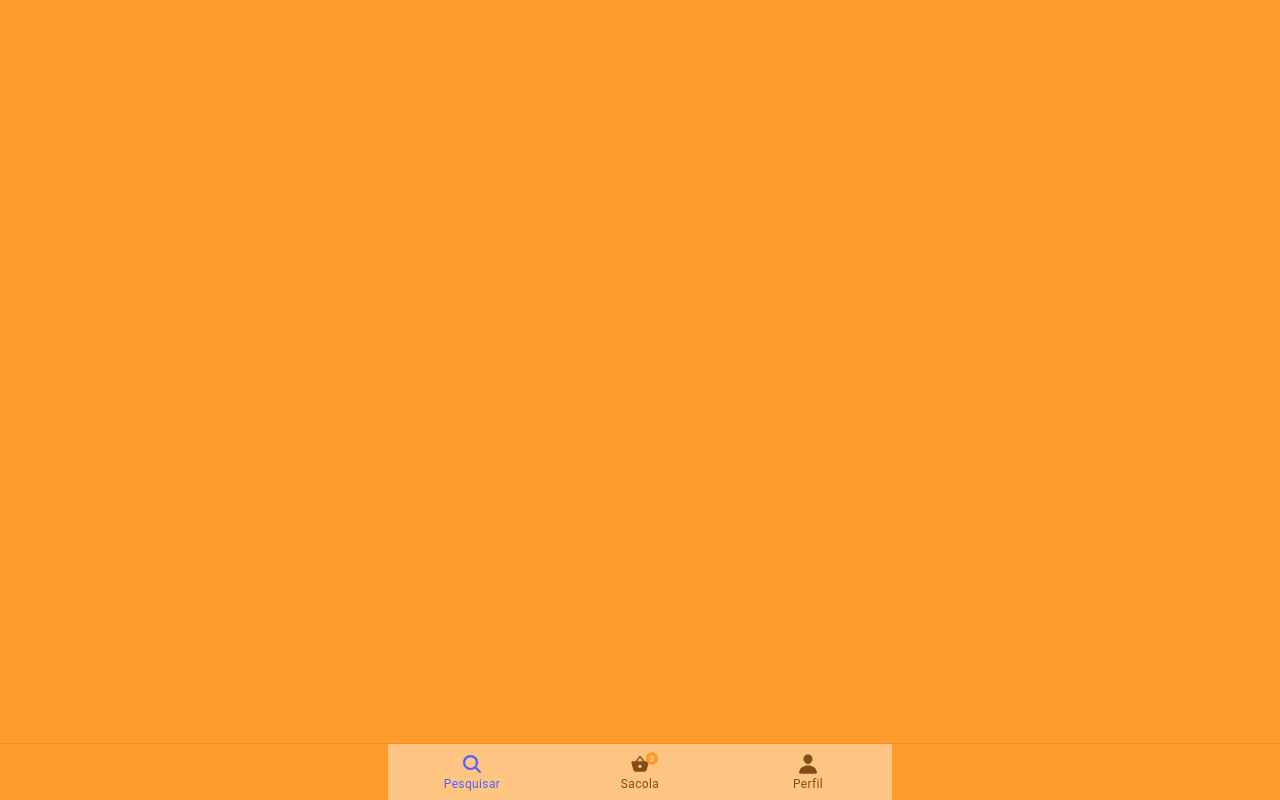
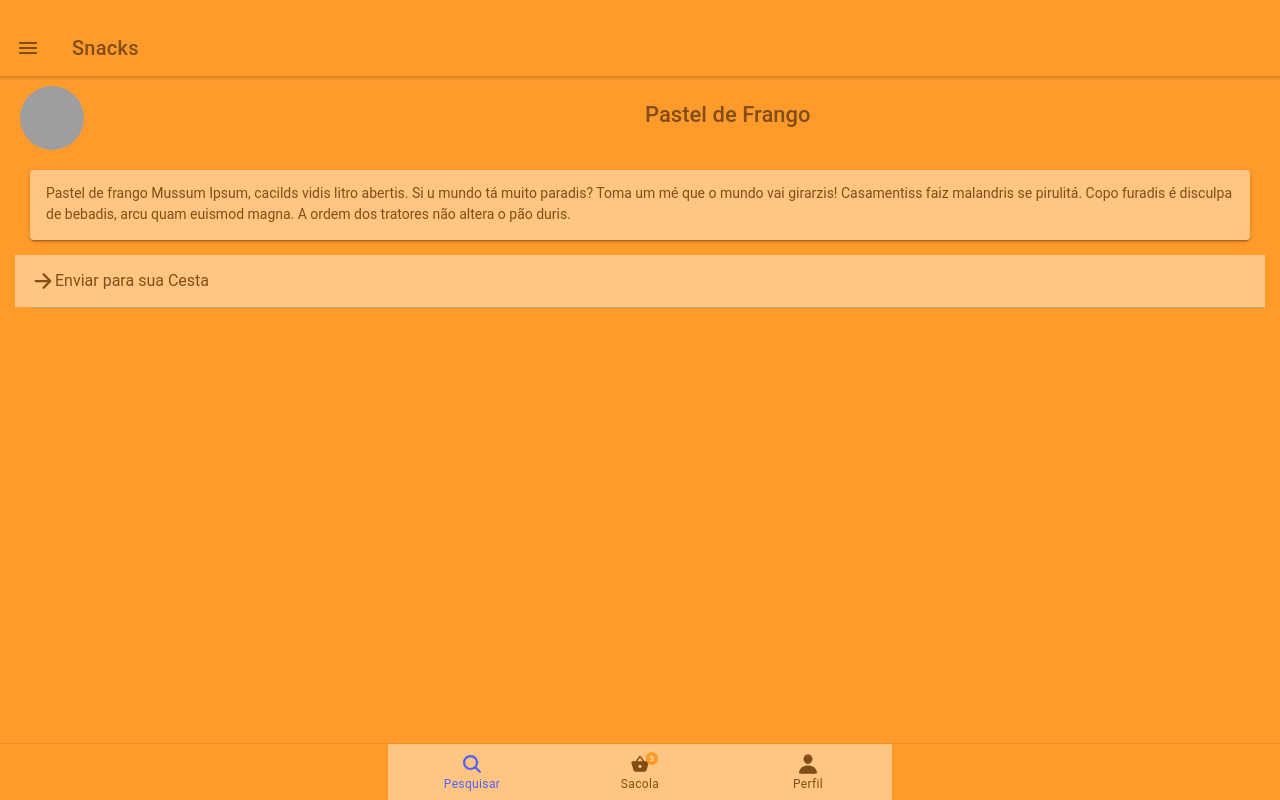
Before and after one commit to geovanef46/snacks-stand, a React (Create React App) app: page /search/1 in a window 1280 px wide. Built offline with nearby package versions, Linux system fonts and the light colour scheme; grey boxes are pictures that could not be loaded.

Commit message:
Item Details, add snaks

```diff
--- /dev/null
+++ b/src/components/SnackDetails/index.tsx
@@ -0,0 +1,69 @@
+import React from "react";
+import {
+    IonItem,
+    IonAvatar,
+    IonLabel,
+    IonGrid,
+    IonRow,
+    IonCol,
+    IonCard,
+    IonCardContent,
+    IonButton,
+    IonItemSliding,
+    IonItemOptions,
+    IonItemOption,
+    IonIcon,
+} from "@ionic/react";
+
+import Snack from "../../models/Snack";
+import { basket, arrowForward } from "ionicons/icons";
+
+type SnackItemParams = {
+    snack: Snack;
+};
+
+const SnackItem = ({ snack }: SnackItemParams) => {
+
+    return (
+        <IonGrid>
+            <IonRow>
+                <IonCol>
+                <IonAvatar>
+                <img src="https://gravatar.com/avatar/dba6bae8c566f9d4041fb9cd9ada7741?d=identicon&f=y" />
+              </IonAvatar>
+                </IonCol>
+                <IonCol>
+                        <h3>{snack.name}</h3>
+                </IonCol>
+            </IonRow>
+            <IonRow>
+                <IonCol>
+                    <IonCard color="light">
+                        <IonCardContent color="dark">
+                            <p>{snack.description}</p>
+                        </IonCardContent>
+                    </IonCard>
+                </IonCol>
+            </IonRow>
+            <IonRow>
+
+            </IonRow>
+            <IonRow >
+            <IonItemSliding>
+            <IonItemOptions side="start">
+              <IonItemOption color="dark" expandable>
+                <IonIcon icon={basket} slot="icon-only" />
+              </IonItemOption>
+            </IonItemOptions>
+            <IonItem color="light">
+              <IonIcon icon={arrowForward} color="dark" />
+              <p>Enviar para sua Cesta</p>
+            </IonItem>
+          </IonItemSliding>
+            </IonRow>
+        </IonGrid>
+
+    );
+};
+
+export default SnackItem;
--- a/src/components/SnackItem/index.tsx
+++ b/src/components/SnackItem/index.tsx
@@ -9,7 +9,7 @@ import {
   IonIcon,
 } from "@ionic/react";
 import { basket, trash, heart } from "ionicons/icons";
-
+import { useHistory, useParams } from "react-router-dom";
 import Snack from "../../models/Snack";
 import "./styles.css";
 
@@ -20,12 +20,20 @@ type SnackItemParams = {
 };
 
 const SnackItem = ({ snack, removeSnack, isAdd }: SnackItemParams) => {
+  const { id } = useParams<{ id: string }>();
+
   const itemSlidingRef = useRef<HTMLIonItemSlidingElement>(null);
 
+  const history = useHistory();
+
+  const handleClick = (id: number) => {
+    history.push(`/search/${id}`);
+  };
+
   return (
-    <div className="snack-item">
+    <div  className="snack-item">
       <IonItemSliding className="snack-item" ref={itemSlidingRef}>
-        <IonItem color="light" lines="none" button={true}>
+        <IonItem  onClick={() => handleClick(snack.id)} color="light" lines="none" button={true}>
           <IonAvatar slot="start">
             <img src="https://gravatar.com/avatar/dba6bae8c566f9d4041fb9cd9ada7741?d=identicon&f=y" />
           </IonAvatar>
--- a/src/pages/MainTabs/index.tsx
+++ b/src/pages/MainTabs/index.tsx
@@ -19,6 +19,7 @@ import FavoriteSnacks from "../FavoriteSnacks";
 import Comments from "../Comments";
 import Stores from "../Stores";
 import StoreDetails from "../StoreDetails";
+import Snacks from "../Snacks";
 
 import "./styles.css";
 
@@ -44,6 +45,7 @@ const MainTabs = () => {
         <Route path="/comments" component={Comments} exact />
         <Route path="/stores" component={Stores} exact />
         <Route path="/stores/:id" component={StoreDetails} exact />
+        <Route path="/search/:id" component={Snacks} exact />
       </IonRouterOutlet>
 
       <IonTabBar slot="bottom">
--- a/src/pages/Search/index.tsx
+++ b/src/pages/Search/index.tsx
@@ -1,27 +1,60 @@
-import React from "react";
-import { IonPage, IonContent, IonToolbar, IonSearchbar, IonHeader, IonList, IonCard, IonBackButton } from "@ionic/react";
+import React, { useState } from "react";
+import { IonPage, IonContent, IonToolbar, IonSearchbar, IonHeader} from "@ionic/react";
 
-import { useState } from "react";
+import Snack from "../../models/Snack";
+import SnackItem from "../../components/SnackItem";
+
+
+const snacks: Snack[] = [
+  {
+      id: 1,
+      name: "Pastel de Frango",
+      description: "Pastel de frango katupiry",
+    },
+    {
+      id: 2,
+      name: "Pastel de Frango",
+      description: "Pastel de frango katupiry",
+    },
+    {
+      id: 3,
+      name: "Pastel de Frango",
+      description: "Pastel de frango katupiry",
+    },
+    {
+      id: 4,
+      name: "Pastel de Frango",
+      description: "Pastel de frango katupiry",
+    },
+    {
+      id: 5,
+      name: "Pastel de Frango",
+      description: "Pastel de frango katupiry",
+    },
+    {
+      id: 6,
+      name: "Pastel de Frango",
+      description: "Pastel de frango katupiry",
+    }
+];
 
 
 const Search = () => {
-  const [searchText, setSearchText] = useState('');
+  const [searchText, setSearchText] = useState("");
   return (
     <IonPage>
       <IonHeader >
         <IonToolbar>
-        <IonSearchbar value={searchText} placeholder="O que você deseja?" autocomplete="on"
+        <IonSearchbar color="light"  value={searchText} placeholder="O que você deseja?" autocomplete="on"
       onIonChange={e => setSearchText(e.detail.value!)} showCancelButton="focus" animated>
       </IonSearchbar>
         </IonToolbar>
       </IonHeader>
 
       <IonContent >
-        <IonList>
-          <IonCard>
-
-          </IonCard>
-        </IonList>
+          {snacks.map((value, index) => {
+              return <SnackItem snack={value} key={index} isAdd={false} removeSnack={() => console.log(`Remove item${value.id}`)} />;
+          })}
       </IonContent>
     </IonPage>
   );
--- /dev/null
+++ b/src/pages/Snacks/index.tsx
@@ -0,0 +1,60 @@
+import React from "react";
+import {
+  IonPage,
+  IonContent
+} from "@ionic/react";
+import { useParams } from "react-router";
+import Header from "../../components/Header";
+import SnackDetails from "../../components/SnackDetails";
+import Snack from "../../models/Snack";
+
+const snacks: Snack[] = [
+    {
+        id: 1,
+        name: "Pastel de Frango",
+        description: "Pastel de frango Mussum Ipsum, cacilds vidis litro abertis. Si u mundo tá muito paradis? Toma um mé que o mundo vai girarzis! Casamentiss faiz malandris se pirulitá. Copo furadis é disculpa de bebadis, arcu quam euismod magna. A ordem dos tratores não altera o pão duris.",
+      },
+      {
+        id: 2,
+        name: "Pastel de Frango",
+        description: "Mussum Ipsum, cacilds vidis litro abertis. Interessantiss quisso pudia ce receita de bolis, mais bolis eu num gostis. Posuere libero varius. Nullam a nisl ut ante blandit hendrerit. Aenean sit amet nisi. Atirei o pau no gatis, per gatis num morreus. Cevadis im ampola pa arma uma pindureta.",
+      },
+      {
+        id: 3,
+        name: "Pastel de Frango",
+        description: "Mussum Ipsum, cacilds vidis litro abertis. Cevadis im ampola pa arma uma pindureta. Per aumento de cachacis, eu reclamis. Si u mundo tá muito paradis? Toma um mé que o mundo vai girarzis! Leite de capivaris, leite de mula manquis sem cabeça.",
+      },
+      {
+        id: 4,
+        name: "Pastel de Frango",
+        description: "Mussum Ipsum, cacilds vidis litro abertis. Mé faiz elementum girarzis, nisi eros vermeio. Vehicula non. Ut sed ex eros. Vivamus sit amet nibh non tellus tristique interdum. Manduma pindureta quium dia nois paga. Per aumento de cachacis, eu reclamis.",
+      },
+      {
+        id: 5,
+        name: "Pastel de Frango",
+        description: "Mussum Ipsum, cacilds vidis litro abertis. Mé faiz elementum girarzis, nisi eros vermeio. Quem manda na minha terra sou euzis! Todo mundo vê os porris que eu tomo, mas ninguém vê os tombis que eu levo! Mais vale um bebadis conhecidiss, que um alcoolatra anonimis.",
+      },
+      {
+        id: 6,
+        name: "Pastel de Frango",
+        description: "Mussum Ipsum, cacilds vidis litro abertis. Suco de cevadiss deixa as pessoas mais interessantis. Copo furadis é disculpa de bebadis, arcu quam euismod magna. Paisis, filhis, espiritis santis. Mais vale um bebadis conhecidiss, que um alcoolatra anonimis.",
+      }
+];
+
+const Snacks = () => {
+  const { id } = useParams<{ id: string }>();
+  return (
+    <IonPage>
+      <Header />
+      <IonContent>
+      {snacks.map((value, index) => {
+           if (value.id.toString() === id ){
+            return <SnackDetails snack={value} key={index} />;
+          }
+          })}
+      </IonContent>
+    </IonPage>
+  );
+};
+
+export default Snacks;
--- a/src/pages/StoreDetails/index.tsx
+++ b/src/pages/StoreDetails/index.tsx
@@ -7,7 +7,6 @@ import {
   IonRow,
   IonCol,
 } from "@ionic/react";
-import { useParams } from "react-router";
 
 import Header from "../../components/Header";
 import ShowRating from "../../components/ShowRating";
@@ -48,7 +47,7 @@ const defaultSnacks: Snack[] = [
 ];
 
 const StoreDetails = () => {
-  const { id } = useParams<{ id: string }>();
+
 
   const [snacks, setSnacks] = useState<Snack[]>(defaultSnacks);
 
```
